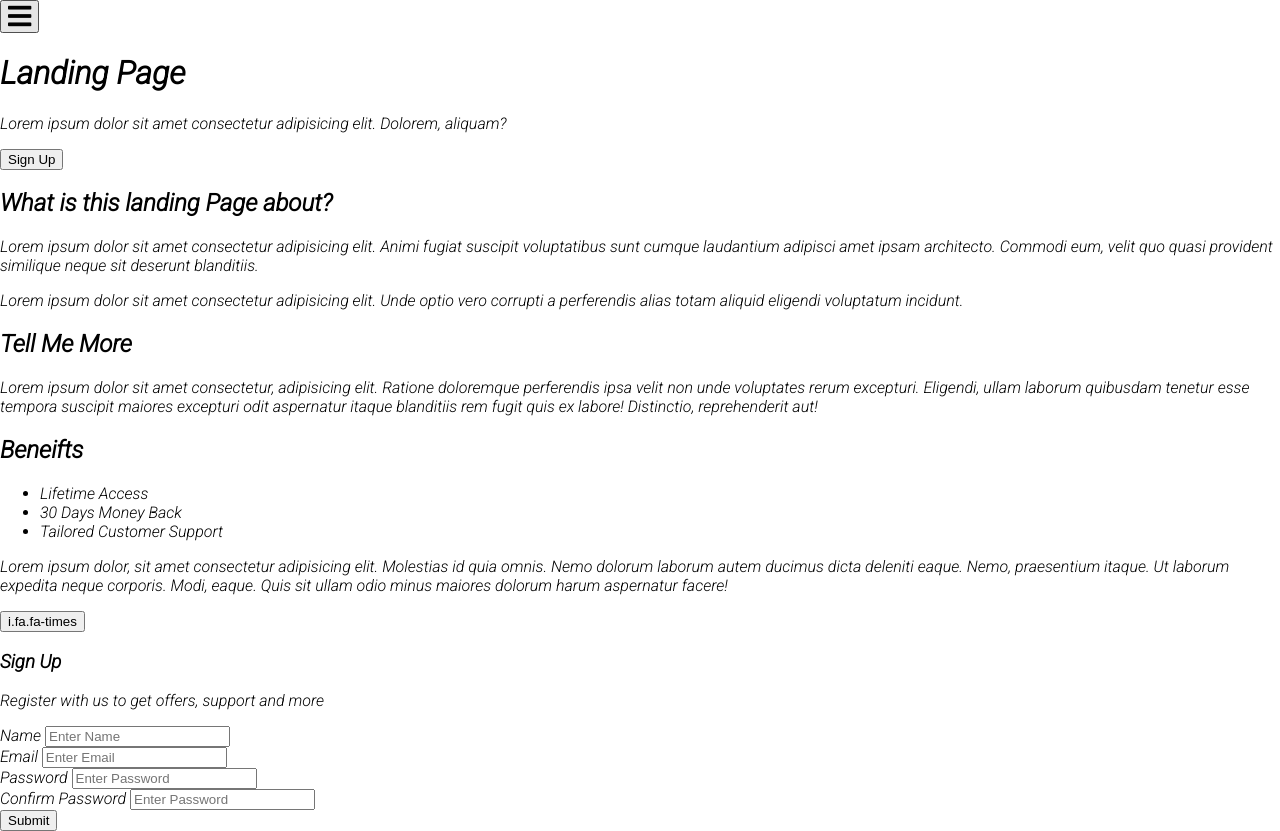
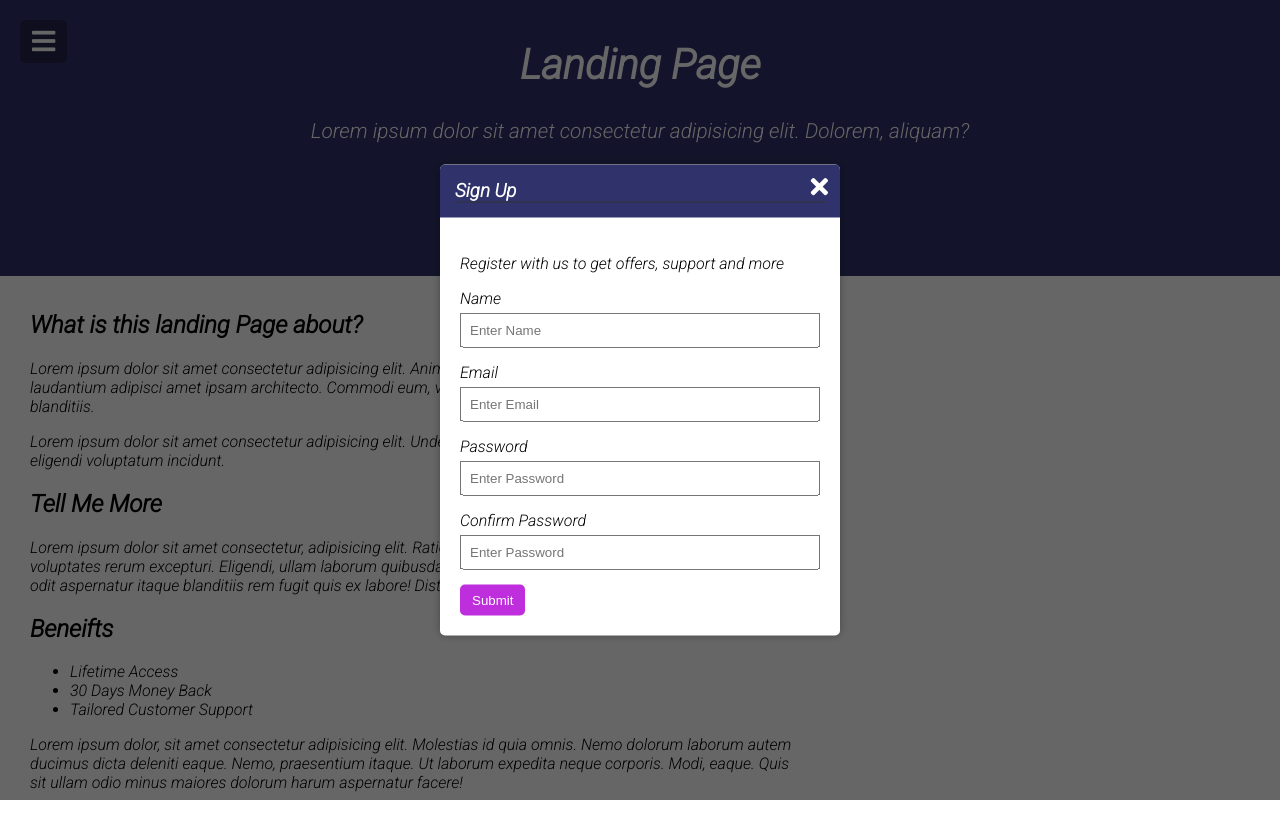
Before and after one commit to HongSeon-Coding/Vanilla_JS, a plain HTML site: page Modal-Menu/Model-Menu.html in a window 1280 px wide. Drawn offline with Linux system fonts and the light colour scheme.

Commit message:
Header&Model

```diff
--- a/Modal-Menu/Model-Menu.css
+++ b/Modal-Menu/Model-Menu.css
@@ -60,3 +60,103 @@ nav ul li a {
 nav ul li a:hover{
     text-decoration: underline;
 }
+
+header {
+    background-color: var(--primary-color);
+    color:#fff;
+    font-size: 130%;
+    position: relative;
+    padding:40px 15px;
+    text-align:center;
+}
+header h1 {
+    margin:0;
+}
+header p {
+    margin:30px 0;
+}
+button, input[type='submit'] {
+    background-color: var(--secondary-color);
+    border:0;
+    border-radius: 5px;
+    color:#fff;
+    cursor:pointer;
+    padding:8px 12px;
+}
+
+button:focus {
+    outline:none;
+}
+.toggle {
+    background-color: rgba(0,0,0,0.3);
+    position: absolute;
+    top:20px;
+    left:20px;
+}
+
+.cta-btn {
+    padding:20px 30px;
+    font-size:20px;
+}
+.container {
+    padding: 15px;
+    margin:0 15px;
+    max-width: 100%;
+    width:800px;
+}
+
+.modal-container {
+    background-color: rgba(0,0,0,0.6);
+    /* display:none; */
+    position:fixed;
+    top:0;
+    left:0;
+    right:0;
+    bottom:0;
+}
+
+.modal {
+    background-color:#fff;
+    border-radius:5px;
+    box-shadow: 0 0 10px rgba(0,0,0,0.3);
+    position: absolute;
+    overflow:hidden;
+    top:50%;
+    left:50%;
+    transform: translate(-50%, -50%);
+    max-width:100%;
+    width:400px;
+}
+.modal-header {
+    background:var(--primary-color);
+    color: #fff;
+    padding:15px;
+}
+
+.modal-header h3 {
+    margin: 0;
+    border-bottom: 1px solid #333;
+}
+.modal-content {
+    padding:20px;
+}
+
+.modal-form div {
+    margin:15px 0;
+}
+.modal-form label {
+    display:block;
+    margin-bottom:5px;
+}
+.modal-form .form-input {
+    padding: 8px;
+    width:100%;
+}
+
+.close-btn {
+    background: transparent;
+    font-size:25px;
+    position: absolute;
+    top:0;
+    right:0;
+}
--- a/Modal-Menu/Model-Menu.html
+++ b/Modal-Menu/Model-Menu.html
@@ -50,7 +50,7 @@
     <div class="modal-container" id="modal">
         <div class="modal">
             <button class="close-btn" id="close">
-                i.fa.fa-times
+                <i class="fa fa-times"></i>
             </button>
             <div class="modal-header">
                 <h3>Sign Up</h3>
@@ -60,19 +60,19 @@
                 <form action="" class="modal-form">
                     <div>
                         <label for="name">Name</label>
-                        <input type="text" id="name" placeholder="Enter Name">
+                        <input type="text" id="name" placeholder="Enter Name" class="form-input">
                     </div>
                     <div>
                         <label for="email">Email</label>
-                        <input type="email" id="email" placeholder="Enter Email">
+                        <input type="email" id="email" placeholder="Enter Email" class="form-input">
                     </div>
                     <div>
                         <label for="password">Password</label>
-                        <input type="password" id="password" placeholder="Enter Password">
+                        <input type="password" id="password" placeholder="Enter Password" class="form-input">
                     </div>
                     <div>
                         <label for="password2">Confirm Password</label>
-                        <input type="password" id="password2" placeholder="Enter Password">
+                        <input type="password" id="password2" placeholder="Enter Password" class="form-input">
                     </div>
                     <input type="submit" value="Submit" class="submit-btn">
                 </form>
```
